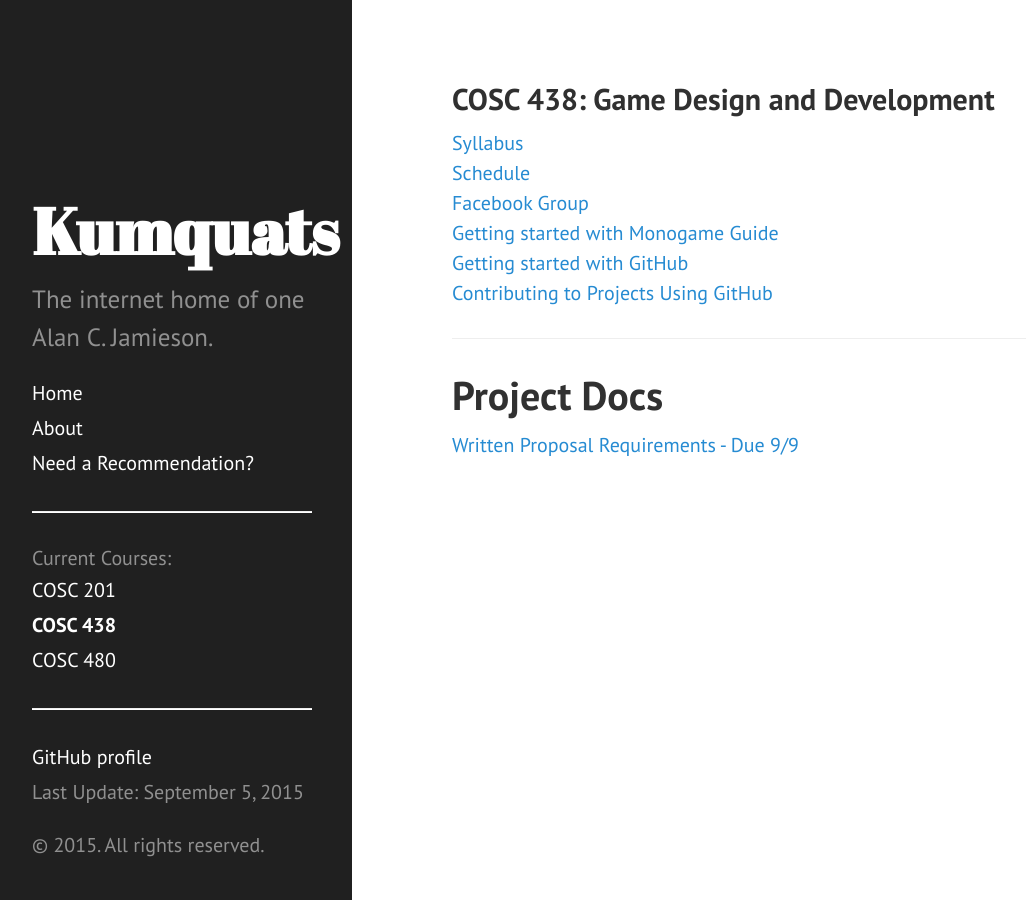
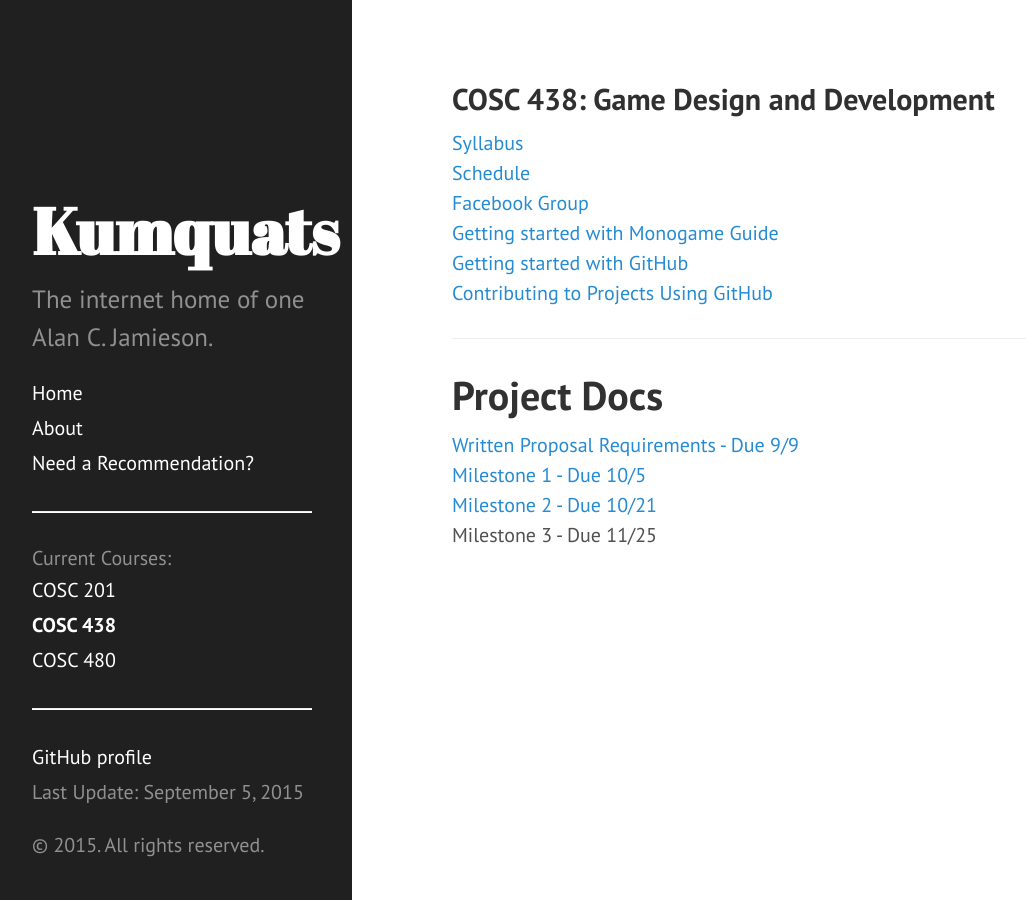
Before and after one commit to ripark/ripark.github.io, a Jekyll site: the page built from f15/cosc438.html, in a window 1280 px wide. Shown: the whole page, without its empty margins (8-1034 px from the left). Built offline with Jekyll 4.4.1, drawn with Linux system fonts in a browser that asks for light colours; Markdown is read by kramdown in place of the engine named in the settings.

Commit message:
Update for milestone docs 438

```diff
--- a/f15/cosc438.html
+++ b/f15/cosc438.html
@@ -18,3 +18,9 @@ shorttitle: "COSC 438"
 <hr>
 <h1>Project Docs</h1>
 <a href="http://ripark.github.io/f15/COSC438WrittenProp.pdf">Written Proposal Requirements - Due 9/9</a>
+<br>
+<a href="http://ripark.github.io/f15/COSC438Milestone1.pdf">Milestone 1 - Due 10/5</a>
+<br>
+<a href="http://ripark.github.io/f15/COSC438Milestone2.pdf">Milestone 2 - Due 10/21</a>
+<br>
+Milestone 3 - Due 11/25
```
Also changed, not shown: 2 other files.
